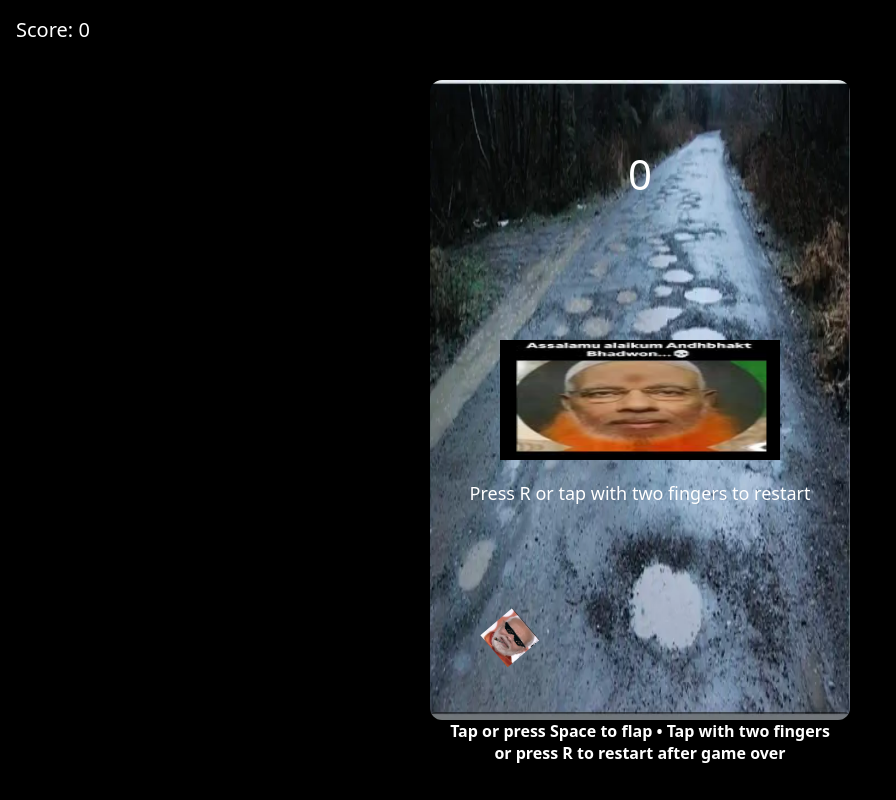
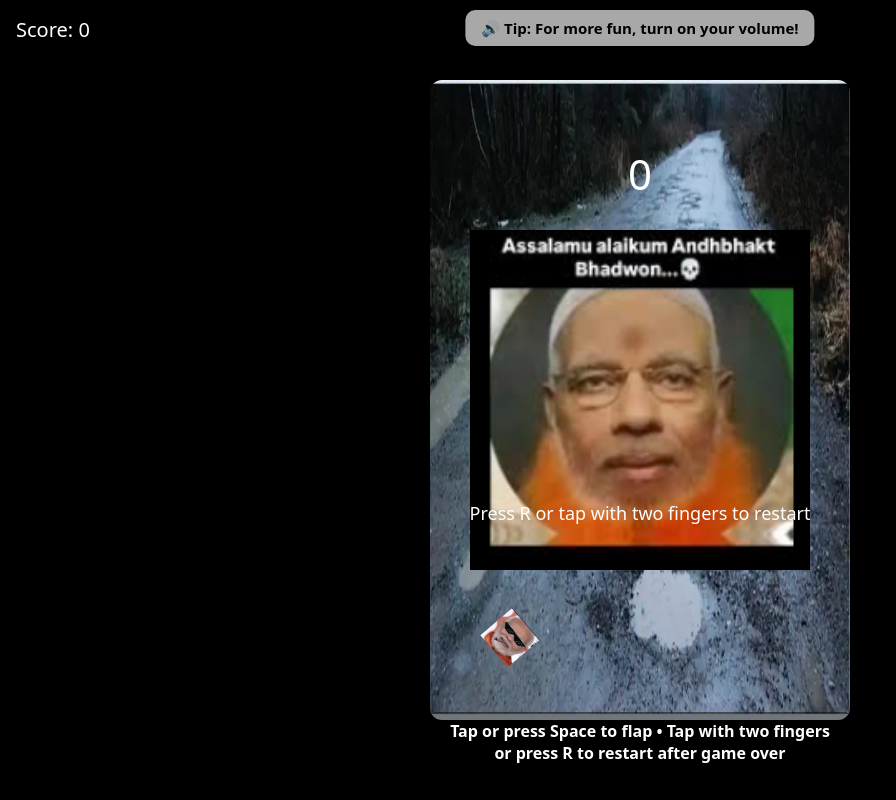
Before and after one commit to Anurag0git/flappy-modi, a plain HTML site: page index.html in a window 1280 px wide. Shown: the whole page, without its empty margins (0-896 px from the left). Drawn offline with Linux system fonts and the light colour scheme.

Commit message:
update index.html

```diff
--- a/index.html
+++ b/index.html
@@ -3,16 +3,19 @@
 <head>
   <meta charset="utf-8" />
   <meta name="viewport" content="width=device-width,initial-scale=1,user-scalable=no" />
-  <title>Flappy Bird — Mobile & Desktop Compatible</title>
+  <title>Flappy Bird — Mobile & Desktop Friendly</title>
   <style>
     html,body{height:100%;margin:0;font-family:system-ui,Segoe UI,Roboto,Arial;overflow:hidden;touch-action:manipulation;}
     #gameWrap{display:flex;align-items:center;justify-content:center;height:100%;background:#000;}
     canvas{border-radius:12px;box-shadow:0 10px 30px rgba(0,0,0,0.25);touch-action:none;}
     .ui{position:fixed;left:16px;top:16px;color:#fff;text-shadow:1px 1px 3px #000;font-size:20px;}
     .hint{position:fixed;left:50%;transform:translateX(-50%);bottom:28px;background:rgba(0,0,0,0.5);color:white;padding:8px 12px;border-radius:8px;font-weight:600;text-align:center;width:90%;max-width:400px;}
+    .reminder{position:fixed;top:10px;left:50%;transform:translateX(-50%);background:rgba(255,255,255,0.85);color:#000;font-weight:700;padding:8px 16px;border-radius:10px;font-size:15px;animation:fadeOut 6s forwards;box-shadow:0 2px 8px rgba(0,0,0,0.3);}
+    @keyframes fadeOut{0%{opacity:1;}80%{opacity:1;}100%{opacity:0;visibility:hidden;}}
   </style>
 </head>
 <body>
+  <div class="reminder">🔊 Tip: For more fun, turn on your volume!</div>
   <div id="gameWrap">
     <canvas id="c" width="420" height="640"></canvas>
   </div>
@@ -52,10 +55,10 @@
   gameOverImg.src = 'gameover.png'; // 🖼️ Replace with your game over image
 
   const pipeTopImg = new Image();
-  pipeTopImg.src = 'pipe-top.png'; // 🟩 Replace with your top pipe
+  pipeTopImg.src = 'pipe-top.png';
 
   const pipeBottomImg = new Image();
-  pipeBottomImg.src = 'pipe-bottom.png'; // 🟩 Replace with your bottom pipe
+  pipeBottomImg.src = 'pipe-bottom.png';
 
   const pipeGap = 150, pipeWidth = 62, pipeSpeed = 2.6;
 
@@ -138,7 +141,7 @@
     ctx.clearRect(0,0,W,H);
     drawBackground(); drawPipes(); drawBird(); drawScore();
     if(gameOver){
-      const imgW = 280, imgH = 120;
+      const imgW = 340, imgH = 340; // Changed game over image dimensions
       const x = (W - imgW)/2, y = (H - imgH)/2;
       if(gameOverImg.complete){
         ctx.drawImage(gameOverImg, x, y, imgW, imgH);
@@ -149,7 +152,7 @@
         ctx.fillText('Game Over', W/2, H/2);
       }
       ctx.font='18px system-ui';
-      ctx.fillText('Press R or tap with two fingers to restart', W/2, H/2 + 100);
+      ctx.fillText('Press R or tap with two fingers to restart', W/2, H/2 + 120);
     }
   }
 
@@ -187,7 +190,6 @@
   });
 
   // 📱 Touch controls for mobile
-  let touchStartTime = 0;
   canvas.addEventListener('touchstart', (e)=>{
     e.preventDefault();
     if(e.touches.length === 1 && !gameOver) {
```
